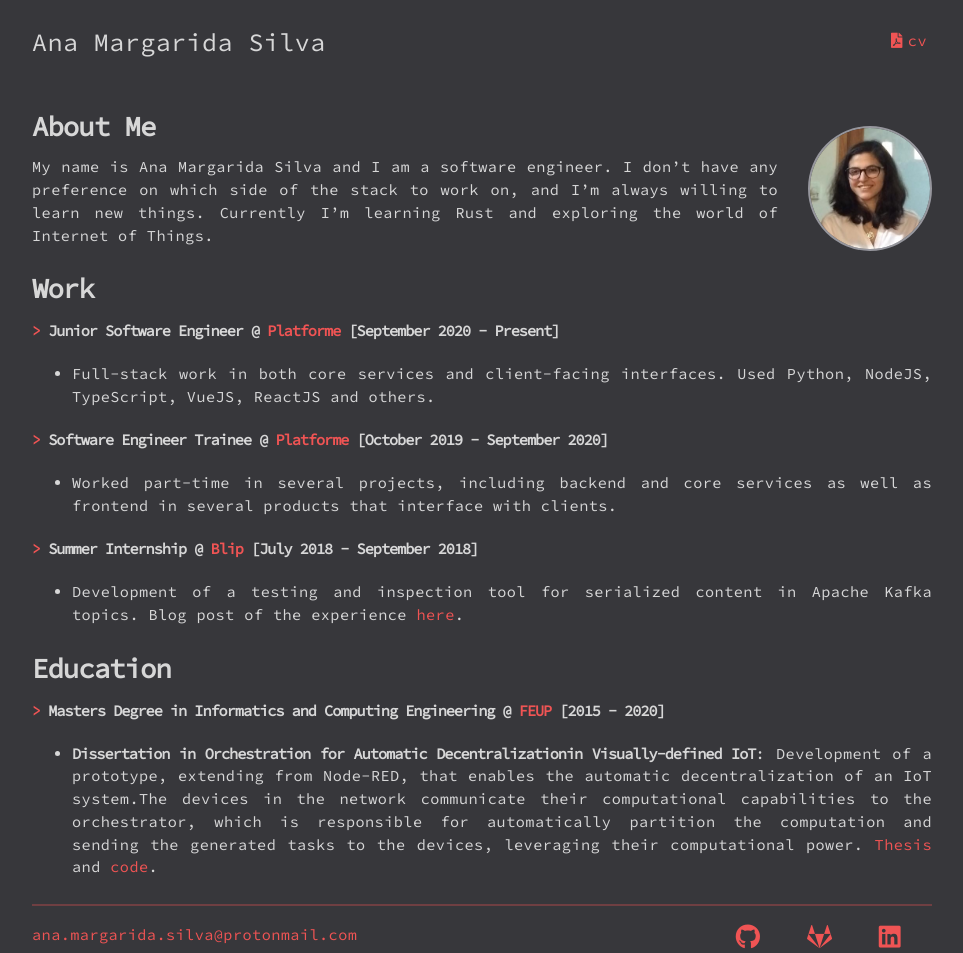
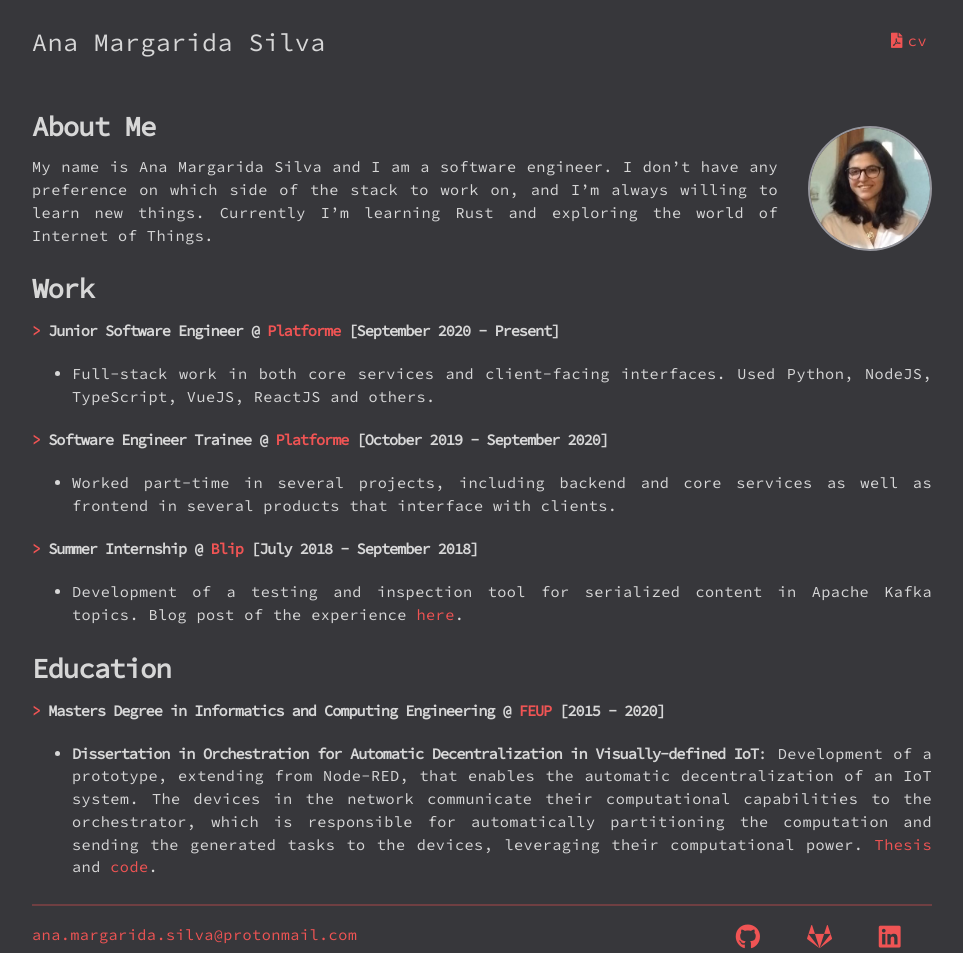
Before and after one commit to BeeMargarida/BeeMargarida.github.io, a Jekyll site: the page built from index.md, in a window 1280 px wide. Shown: the whole page, without its empty margins (158-1121 px from the left). Built offline with Jekyll 4.4.1, drawn with Linux system fonts in a browser that asks for light colours; nearby versions of some CDN libraries.

Commit message:
Fix text

```diff
--- a/index.md
+++ b/index.md
@@ -24,7 +24,7 @@ My name is Ana Margarida Silva and I am a software engineer. I don't have any pr
 # Education
 
 #### <span class="title-intro">></span> Masters Degree in Informatics and Computing Engineering @ [FEUP](https://sigarra.up.pt/feup/en/WEB_PAGE.INICIAL) [2015 - 2020]
-* **Dissertation in Orchestration for Automatic Decentralizationin Visually-defined IoT**: Development of a prototype, extending from Node-RED, that enables the automatic decentralization of an IoT system.The devices in the network communicate their computational capabilities to the orchestrator, which is responsible for automatically partition the computation and sending the generated tasks to the devices, leveraging their computational power. [Thesis](https://repositorio-aberto.up.pt/handle/10216/128520) and [code](https://github.com/BeeMargarida/node-red).
+* **Dissertation in Orchestration for Automatic Decentralization in Visually-defined IoT**: Development of a prototype, extending from Node-RED, that enables the automatic decentralization of an IoT system. The devices in the network communicate their computational capabilities to the orchestrator, which is responsible for automatically partitioning the computation and sending the generated tasks to the devices, leveraging their computational power. [Thesis](https://repositorio-aberto.up.pt/handle/10216/128520) and [code](https://github.com/BeeMargarida/node-red).
 
 <!-- # Projects -->
 
```
